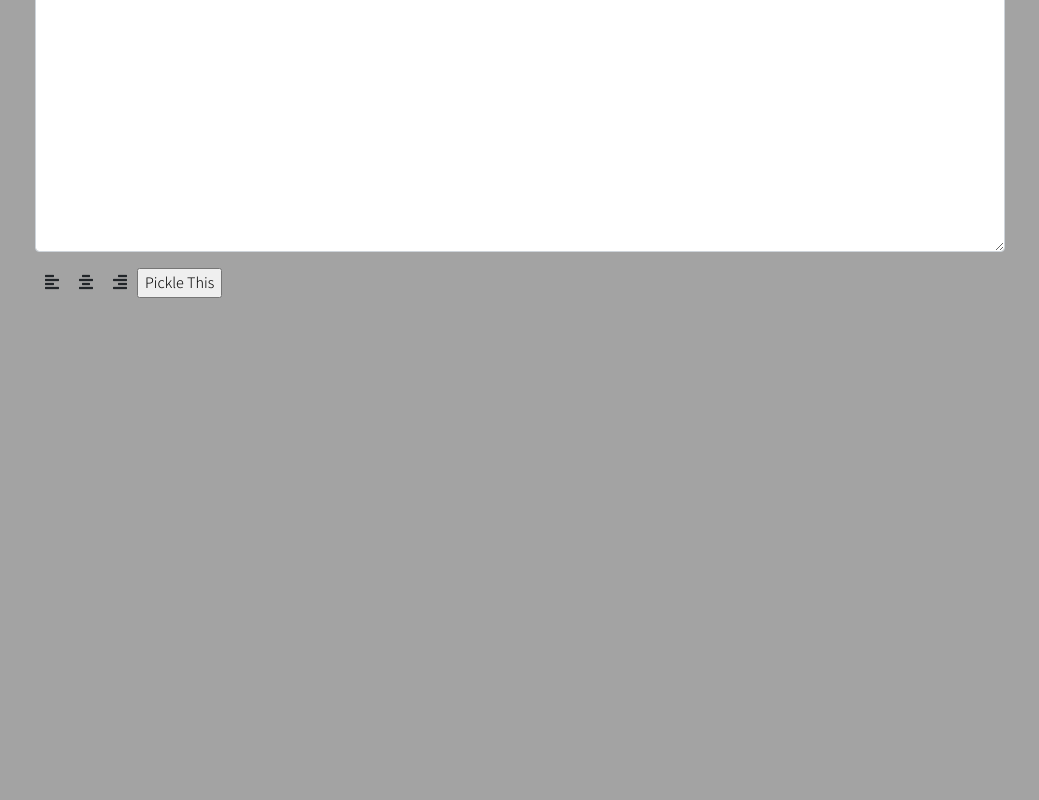
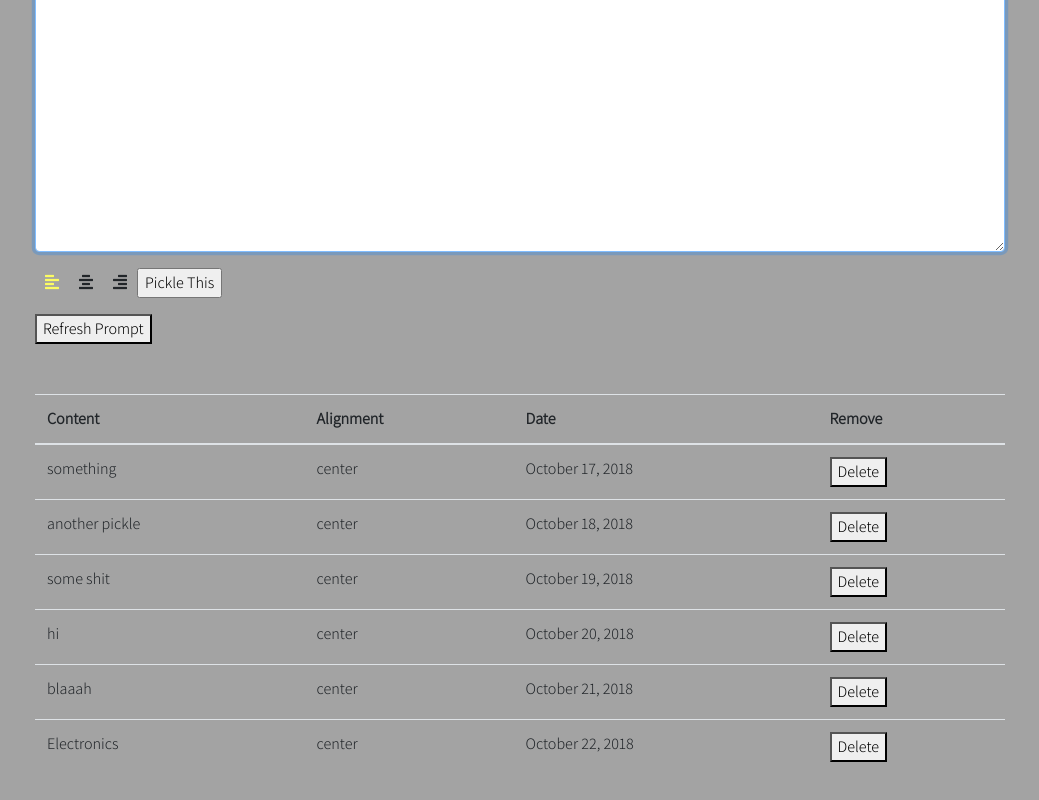
Before and after one commit to unnecessara/pickles-react, a React (Create React App) app: page / in a window 1280 px wide. Shown: the part 322-1122 px from the top of the page, without its empty margins (120-1159 px from the left). Before the commit the page ends 800 px from the top, so only its background shows below. Built offline with nearby package versions, Linux system fonts and the light colour scheme.

Commit message:
Impl: align buttons functionality, prompt show and refresh, timestamps

```diff
--- a/public/index.html
+++ b/public/index.html
@@ -19,7 +19,7 @@
       work correctly both with client-side routing and a non-root public URL.
       Learn how to configure a non-root public URL by running `npm run build`.
     -->
-    <title>React App</title>
+    <title>Pickles</title>
 
     <!-- Fonts -->
     <link rel="stylesheet" href="https://use.fontawesome.com/releases/v5.2.0/css/all.css" integrity="sha384-hWVjflwFxL6sNzntih27bfxkr27PmbbK/iSvJ+a4+0owXq79v+lsFkW54bOGbiDQ"
--- a/src/App.js
+++ b/src/App.js
@@ -42,10 +42,10 @@ const TableBody = props => {
 	return <tbody>{rows}</tbody>;
 }
 
-
 class App extends Component {
 	constructor(props) {
-		super(props);
+        super(props);
+
 		this.state = {
 			entryText: '',
 			hasWrittenToday: false,
@@ -53,35 +53,63 @@ class App extends Component {
 				{
 					content: 'something',
 					alignment: 'center',
-					timestamp: '2018-10-17 16:02:07'
+					timestamp: 'October 17, 2018'
 				},
 				{
 					content: 'another pickle',
 					alignment: 'center',
-					timestamp: '2018-10-17 16:02:07'
+					timestamp: 'October 18, 2018'
 				},
 				{
 					content: 'some shit',
 					alignment: 'center',
-					timestamp: '2018-10-17 16:02:07'
+					timestamp: 'October 19, 2018'
 				},
 				{
 					content: 'hi',
 					alignment: 'center',
-					timestamp: '2018-10-17 16:02:07'
+					timestamp: 'October 20, 2018'
 				},
 				{
 					content: 'blaaah',
 					alignment: 'center',
-					timestamp: '2018-10-17 16:02:07'
+					timestamp: 'October 21, 2018'
 				},
 				{
 					content: 'Electronics',
 					alignment: 'center',
-					timestamp: '2018-10-17 16:02:07'
+					timestamp: 'October 22, 2018'
 				}
-			]
-		};
+			],
+            prompts: [
+                "I lost",
+                "Someone once told me ",
+                "One time I ",
+                "Last night I dreamt ",
+                "A special place ",
+                "The expression on her face ",
+                "Nice things I want to hear ",
+                "My mom never ",
+                "This is why I'm not like that ",
+                "If all else fails ",
+                "In another life I ",
+                "I never knew about ",
+                "I miss this from my previous self ",
+                "I wish I was less ",
+                "I should try to be more ",
+                "When it gets dark, I feel ",
+                "One thing I want to do in the next season ",
+                "One thing I did that was great this season",
+                "Next year I want to do this better ",
+                "I really like ",
+                "I'm seriously bothered by ",
+                "When I feel lonely ",
+                "I'm not like my dad. I'm ",
+                "I like the taste of ",
+                "I like the smell of ",
+                "I don't miss "
+            ]
+        };
 	}
 
 	removePickle = (index) => {
@@ -98,7 +126,7 @@ class App extends Component {
 	}
 
 	render() {
-        let modeContent = this.state.hasWrittenToday ? <Read /> : <Write handleSubmit={this.handleSubmit} />;
+        let modeContent = this.state.hasWrittenToday ? <Read pickles={this.state.pickles} /> : <Write prompts={this.state.prompts} handleSubmit={this.handleSubmit} />;
 		return (
 			<div>
                 <div id="logo">
@@ -106,7 +134,8 @@ class App extends Component {
                 </div>
 				<div className="container main-content">
                     {modeContent}
-					{/* <PicklesTable pickles={this.state.pickles} removePickle={this.removePickle} /> */}
+
+					<PicklesTable pickles={this.state.pickles} removePickle={this.removePickle} />
 				</div>
 			</div>
 		);
--- a/src/Read.css
+++ b/src/Read.css
@@ -1,4 +1,4 @@
-.read-btns div{
+.read-btns div {
     display: inline;
     cursor: pointer;
     padding: 10px;
@@ -11,3 +11,8 @@
 .read-btns div i:hover {
     color: #FCFC62;
 }
+
+.pickle-content {
+    height: 400px;
+    font-size: 30px;
+}
--- a/src/Read.js
+++ b/src/Read.js
@@ -3,35 +3,49 @@ import 'bootstrap/dist/js/bootstrap.bundle.min';
 import './Read.css';
 import React, { Component } from 'react';
 
+
 class Read extends Component {
+	constructor(props) {
+        super(props);
+        let randomPickle = this.props.pickles[Math.floor(Math.random() * this.props.pickles.length)]
+		this.state = {
+            currentPickle: randomPickle,
+			color: 'red'
+		};
+	}
 
 	handleRefreshClick = () => {
 		console.log('Refresh Clicked!');
-    }
+		this.setState((state, props) => {
+			const pickles = props.pickles;
+			return {
+				currentPickle:
+					pickles[Math.floor(Math.random() * pickles.length)]
+			};
+		});
+	};
 
 	handleEditClick = () => {
 		console.log('Edit Clicked!');
-    }
+	};
 
 	handleDeleteClick = () => {
 		console.log('Delete Clicked!');
-    }
+	};
 
 	render() {
-        return(
+		return (
 			<div>
-                <div>
-                    Text.. here.. a pickle
-                </div>
+				<div className="pickle-content">{this.state.currentPickle.content}</div>
 				<div className="read-btns">
-                    <div id="refresh-btn" onClick={this.handleRefreshClick}>
-                        <i className="fas fa-redo" />
+					<div id="delete-btn" onClick={this.handleDeleteClick}>
+						<i className="fas fa-trash" />
 					</div>
 					<div id="edit-btn" onClick={this.handleEditClick}>
 						<i className="fas fa-pen" />
 					</div>
-                    <div id="delete-btn" onClick={this.handleDeleteClick}>
-                        <i className="fas fa-trash" />
+					<div id="refresh-btn" onClick={this.handleRefreshClick}>
+						<i className="fas fa-redo" />
 					</div>
 				</div>
 			</div>
--- a/src/Write.js
+++ b/src/Write.js
@@ -8,9 +8,19 @@ class Write extends Component {
 
 	constructor(props) {
         super(props);
+
+        const randomPrompt = this.props.prompts[Math.floor(Math.random() * this.props.prompts.length)];
+        const today = new Date();
+        const date = new Intl.DateTimeFormat('en-US', {
+            year: 'numeric',
+            month: 'long',
+            day: '2-digit'
+        }).format(today);
+
 		this.initialState = {
-			content: '',
-			alignment: ''
+            content: randomPrompt,
+            alignment: 'left',
+            timestamp: date
 		};
 		this.state = this.initialState;
 	}
@@ -23,8 +33,20 @@ class Write extends Component {
     };
 
     handleAlignmentChange = changeEvent => {
-        console.log('Alignment changed to: ' + changeEvent.target.value);
+        let selectedAlignment = changeEvent.target.value;
+        console.log('Alignment changed to: ' + selectedAlignment);
+        this.setState({
+            alignment: selectedAlignment
+        });
     };
+
+    refreshPrompt = () => {
+        let prompts = this.props.prompts;
+        let randomPrompt = prompts[Math.floor(Math.random() * prompts.length)];
+        this.setState({
+            content: randomPrompt
+        });
+    }
 
 	submitForm = () => {
 		this.props.handleSubmit(this.state);
@@ -33,6 +55,7 @@ class Write extends Component {
 
 	render() {
 		return (
+            <div>
                 <form>
                     <div className="form-group">
                         <textarea
@@ -40,8 +63,10 @@ class Write extends Component {
                             className="input-area form-control"
                             rows="15"
                             cols="90"
-						placeholder="Write Something"
                             onChange={this.handleContentChange}
+                            style = {{textAlign: this.state.alignment}}
+                            value = {this.state.content}
+                            autoFocus
                         />
                     </div>
                     <div className="write-btns form-group">
@@ -52,6 +77,7 @@ class Write extends Component {
                                 name="alignment-option"
                                 value="left"
                                 autoComplete="off"
+                                checked={this.state.alignment === 'left'}
                                 onChange={this.handleAlignmentChange}
                             />
                             <i className="fas fa-align-left" />
@@ -63,6 +89,7 @@ class Write extends Component {
                                 name="alignment-option"
                                 value="center"
                                 autoComplete="off"
+                                checked={this.state.alignment === 'center'}
                                 onChange={this.handleAlignmentChange}
                             />
                             <i className="fas fa-align-center" />
@@ -74,6 +101,7 @@ class Write extends Component {
                                 name="alignment-option"
                                 value="right"
                                 autoComplete="off"
+                                checked={this.state.alignment === 'right'}
                                 onChange={this.handleAlignmentChange}
                             />
                             <i className="fas fa-align-right" />
@@ -83,8 +111,19 @@ class Write extends Component {
                             value="Pickle This"
                             onClick={this.submitForm}
                         />
+                        <input
+                            type="hidden"
+                            name="timestamp"
+                            value={this.state.timestamp}
+                        />
                     </div>
                 </form>
+                <button
+                    onClick={this.refreshPrompt}
+                >
+                    Refresh Prompt
+                </button>
+            </div>
 		);
 	}
 }
```
Lines whose indentation alone changed are shown as unchanged.
